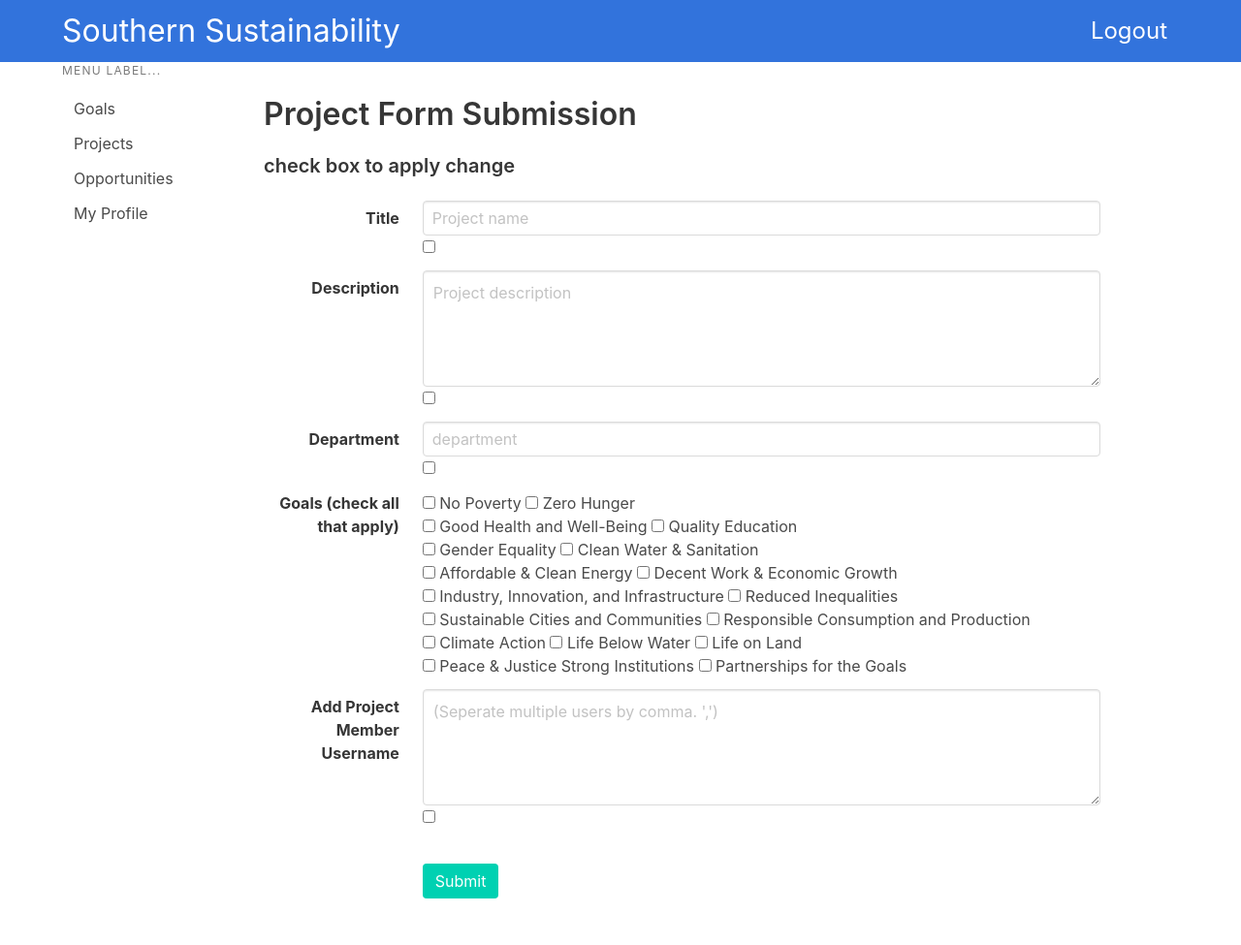
After one commit to AJLabozzo/CSC499-test, a Flask app: page /editProject in a window 1280 px wide. The commit adds this page. Shown: the whole page at 97% size. Run offline with Flask 2, Linux system fonts and the light colour scheme; the visitor is signed in with stand-in values (Sample User, id 1); data comes from the database, SQL or seed files in the repository; some libraries are stand-ins or nearby versions.

Commit message:
¯\_(ツ)_/¯

```diff
--- a/app/forms.py
+++ b/app/forms.py
@@ -38,14 +38,25 @@ class ProjectSubmissionForm(FlaskForm):
     projectname = StringField('',validators=[DataRequired(),Length(max=64)])
     body = TextAreaField('',validators=[DataRequired(),Length(max=500)])
     department = StringField('',validators=[DataRequired(),Length(max=64)])
+    members = TextAreaField('',validators=[DataRequired(),Length(max=500)])
     submit = SubmitField('Submit')
 
     def validate_projectname(self, projectname):
         name = Project.query.filter_by(projectname=projectname.data).first()
         if name is not None:
             raise ValidationError('Please use a different title.')
+
 class ProjectForm(FlaskForm):
-    S
+    projectname = StringField('',validators=[Length(max=64)])
+    body = TextAreaField('',validators=[Length(max=500)])
+    department = StringField('',validators=[Length(max=64)])
+    submit = SubmitField('Submit')
+
+    def validate_projectname(self, projectname):
+        name = Project.query.filter_by(projectname=projectname.data).first()
+        if name is not None:
+            raise ValidationError('Please use a different title.')
+
 class ProfileForm(FlaskForm):
 	fname = StringField('first name', validators=[Length(max=64)])
 	lname = StringField('last name', validators=[Length(max=64)])
--- a/app/models.py
+++ b/app/models.py
@@ -40,8 +40,8 @@ class Project(db.Model):
 
 class Members(db.Model):
     id = db.Column(db.Integer, primary_key=True)
-    member_id = db.Column(db.Integer, index = True)
-    project_id = db.Column(db.Integer, index = True)
+    member_id = db.Column(db.String(64))
+    project_id = db.Column(db.String(64))
 
     def __repr__(self):
         return '<Members {}>'.format(self.member_id)
--- a/app/routes.py
+++ b/app/routes.py
@@ -2,7 +2,7 @@
 from flask import flash, render_template, request, redirect, url_for
 from flask_login import current_user, login_user, logout_user, login_required
 from app import app, db
-from app.forms import LoginForm, ProjectSearchForm, ProjectSubmissionForm, SignupForm, ProfileForm
+from app.forms import LoginForm, ProjectSearchForm, ProjectSubmissionForm, SignupForm, ProfileForm, ProjectForm
 from app.models import User, Project, Goals, Members
 from werkzeug.security import generate_password_hash, check_password_hash
 
@@ -125,7 +125,7 @@ def profile(username):
 def submission_form():
     form = ProjectSubmissionForm()
     if form.validate_on_submit():
-        project = Project(projectname = form.projectname.data, body = form.body.data, user_id = current_user.id, department=request.form.get('department'))
+        project = Project(projectname = form.projectname.data, body = form.body.data, user_id = current_user.id, department=form.department.data)
         db.session.add(project)
         db.session.commit()
 
@@ -134,8 +134,23 @@ def submission_form():
             goal = Goals(goal=x, project_id=form.projectname.data)
             db.session.add(goal)
             db.session.commit()
+
+        projectMembers = request.form.get('members')
+        members = projectMembers.split()
+        for x in members:
+            member = Members(member_id=x, project_id=form.projectname.data)
+            db.session.add(member)
+            db.session.commit()
+
         return redirect(url_for('projects'))
     return render_template('submission_form.html', form=form)
+
+@app.route('/editProject',methods=['GET','POST'])
+@login_required
+def editProject():
+    form = ProjectForm()
+
+    return render_template('editProject.html', form=form)
 
 @app.route('/edit_profile', methods=['GET', 'POST'])
 @login_required
--- /dev/null
+++ b/app/templates/editProject.html
@@ -0,0 +1,194 @@
+{% extends "base.html" %}
+
+{% block head %}	{{ super() }}	{% endblock %}
+
+{% block Nav %}	{{ super() }}	{% endblock %}
+{% block content %}
+<section class="section">
+    <div class="container">
+        <h1 class="title">Project Form Submission</h1>
+        <h2 class="title is-size-5">check box to apply change</h2>
+        <form action="", method="post" role = "form">
+            {{ form.hidden_tag() }}
+        <main>
+            <div class="field is-horizontal">
+                <div class="field-label is-normal">
+                  <label class="label" for="projectname">Title</label>
+                </div>
+                <div class="field-body">
+                  <div class="field">
+                    <p class="control is-expanded">
+                      <input  class="input" type="text" id="projectname" name="projectname" placeholder="Project name">
+                        {% for error in form.projectname.errors %}
+            `           <span style="color: red;">[{{ error }}]</span>
+                        {% endfor %}
+                    </p>
+                      <label class="checkbox">
+                        <input type="checkbox" name="fnamebox">
+                      </label>
+                  </div>
+                </div>
+              </div>
+
+              <div class="field is-horizontal">
+                    <div class="field-label is-normal">
+                      <label class="label" for="body">Description</label>
+                    </div>
+                    <div class="field-body">
+                      <div class="field">
+                        <div class="control">
+                          <textarea class="textarea" id="body" name="body" placeholder="Project description"></textarea>
+                           {% for error in form.body.errors %}
+            `               <span style="color: red;">[{{ error }}]</span>
+                           {% endfor %}
+                        </div>
+                          <label class="checkbox">
+                        <input type="checkbox" name="fnamebox">
+                      </label>
+                      </div>
+                    </div>
+              </div>
+
+              <div class="field is-horizontal">
+                <div class="field-label is-normal">
+                  <label class="label" for="projectname">Department</label>
+                </div>
+                <div class="field-body">
+                  <div class="field">
+                    <p class="control is-expanded">
+                      <input  class="input" type="text" id="department" name="department" placeholder="department">
+                        {% for error in form.department.errors %}
+            `           <span style="color: red;">[{{ error }}]</span>
+                        {% endfor %}
+                    </p>
+                      <label class="checkbox">
+                        <input type="checkbox" name="fnamebox">
+                      </label>
+                  </div>
+                </div>
+              </div>
+
+              <div class="field is-horizontal">
+                    <div class="field-label">
+                      <label class="label">Goals (check all that apply)</label>
+                    </div>
+                    <div class="field-body">
+                      <div class="field is-narrow">
+                        <div class="control">
+                            <label class="checkbox">
+                                <input type="checkbox" name="goals" value="No Poverty">
+                                No Poverty
+                            </label>
+                            <label class="checkbox">
+                                <input type="checkbox" name="goals" value="Zero Hunger">
+                                Zero Hunger
+                            </label>
+                            <br>
+                            <label class="checkbox">
+                                <input type="checkbox" name="goals" value="Good Health and Well-Being">
+                                Good Health and Well-Being
+                            </label>
+                            <label class="checkbox">
+                                <input type="checkbox" name="goals" value="Quality Education">
+                                Quality Education
+                            </label>
+                            <br>
+                            <label class="checkbox">
+                                <input type="checkbox" name="goals" value="Gender Equality">
+                                Gender Equality
+                            </label>
+                            <label class="checkbox">
+                                <input type="checkbox" name="goals" value="Clean Water & Sanitation">
+                                Clean Water & Sanitation
+                            </label>
+                            <br>
+                            <label class="checkbox">
+                                <input type="checkbox" name="goals" value="Affordable & Clean Energy">
+                                Affordable & Clean Energy
+                            </label>
+                            <label class="checkbox">
+                                <input type="checkbox" name="goals" value="Decent Work & Economic Growth">
+                                Decent Work & Economic Growth
+                            </label>
+                            <br>
+                            <label class="checkbox">
+                                <input type="checkbox" name="goals" value="Industry, Innovation, and Infrastructure">
+                                Industry, Innovation, and Infrastructure
+                            </label>
+                            <label class="checkbox">
+                                <input type="checkbox" name="goals" value="Reduced Inequalities">
+                                Reduced Inequalities
+                            </label>
+                            <br>
+                            <label class="checkbox">
+                                <input type="checkbox" name="goals" value="Sustainable Cities and Communities">
+                                Sustainable Cities and Communities
+                            </label>
+                            <label class="checkbox">
+                                <input type="checkbox" name="goals" value="Responsible Consumption and Production">
+                                Responsible Consumption and Production
+                            </label>
+                            <br>
+                            <label class="checkbox">
+                                <input type="checkbox" name="goals" value="Climate Action ">
+                                Climate Action
+                            </label>
+                            <label class="checkbox">
+                                <input type="checkbox" name="goals" value="Life Below Water">
+                                Life Below Water
+                            </label>
+                            <label class="checkbox">
+                                <input type="checkbox" name="goals" value="Life on Land">
+                                Life on Land
+                            </label>
+                            <br>
+                            <label class="checkbox">
+                                <input type="checkbox" name="goals" value="Peace & Justice Strong Institutions">
+                                Peace & Justice Strong Institutions
+                            </label>
+                            <label class="checkbox">
+                                <input type="checkbox" name="goals" value="Partnerships for the Goals">
+                                Partnerships for the Goals
+                            </label>
+                        </div>
+                      </div>
+                    </div>
+                  </div>
+
+
+            <div class="field is-horizontal">
+                <div class="field-label is-normal">
+                  <label class="label" for="members">Add Project Member Username</label>
+                </div>
+                <div class="field-body">
+                      <div class="field">
+                        <div class="control">
+                          <textarea class="textarea" id="members" name="members" placeholder="(Seperate multiple users by comma. ',')"></textarea>
+                        </div>
+                          <label class="checkbox">
+                        <input type="checkbox" name="fnamebox">
+                      </label>
+                      </div>
+                    </div>
+              </div>
+
+                  <br>
+                  <div class="field is-horizontal">
+                      <div class="field-label">
+                        <!-- Left empty for spacing -->
+                      </div>
+                      <div class="field-body">
+                        <div class="field">
+                          <div class="control">
+                            <button type="submit" class="button is-primary">
+                              Submit
+                            </button>
+                          </div>
+                        </div>
+                      </div>
+                  </div>
+        </main>
+        </form>
+    </div>
+</section>
+{% endblock %}
--- a/app/templates/myprojects.html
+++ b/app/templates/myprojects.html
@@ -46,7 +46,7 @@
                   {% for data in projects %}
                   <button class="collapsible">{{data.projectname}}</button>
                   <div class="content">
-                    <p style="text-align:right"><a>edit project</a></p>
+                    <p style="text-align:right"><a href="../editProject">edit project</a></p>
                     <p>Department: {{data.department}}</p>
                     <p>Description: {{data.body}}</p>
                     <p>Status:{{data.status}}</p>
```
Also changed, not shown: app/templates/submission_form.html (+24 -15 lines), migrations/versions/da3ba52a5976_.py (added, +30 -0 lines).
